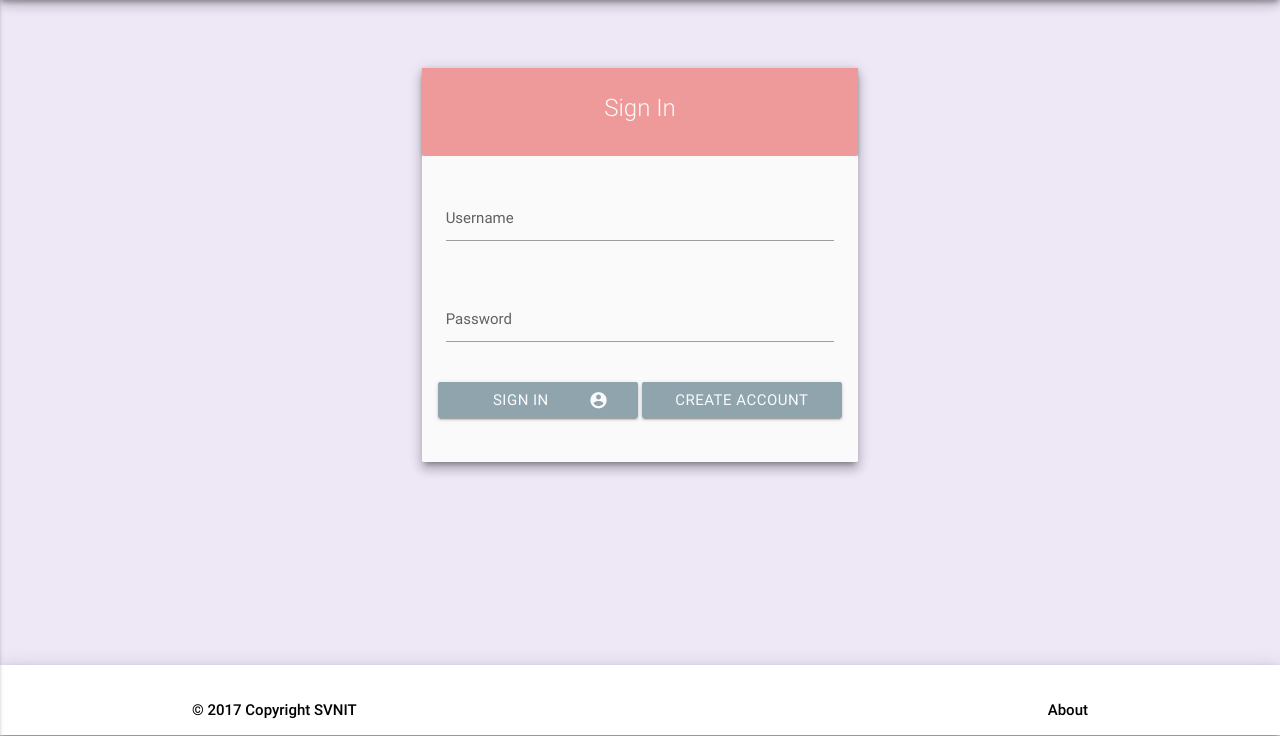
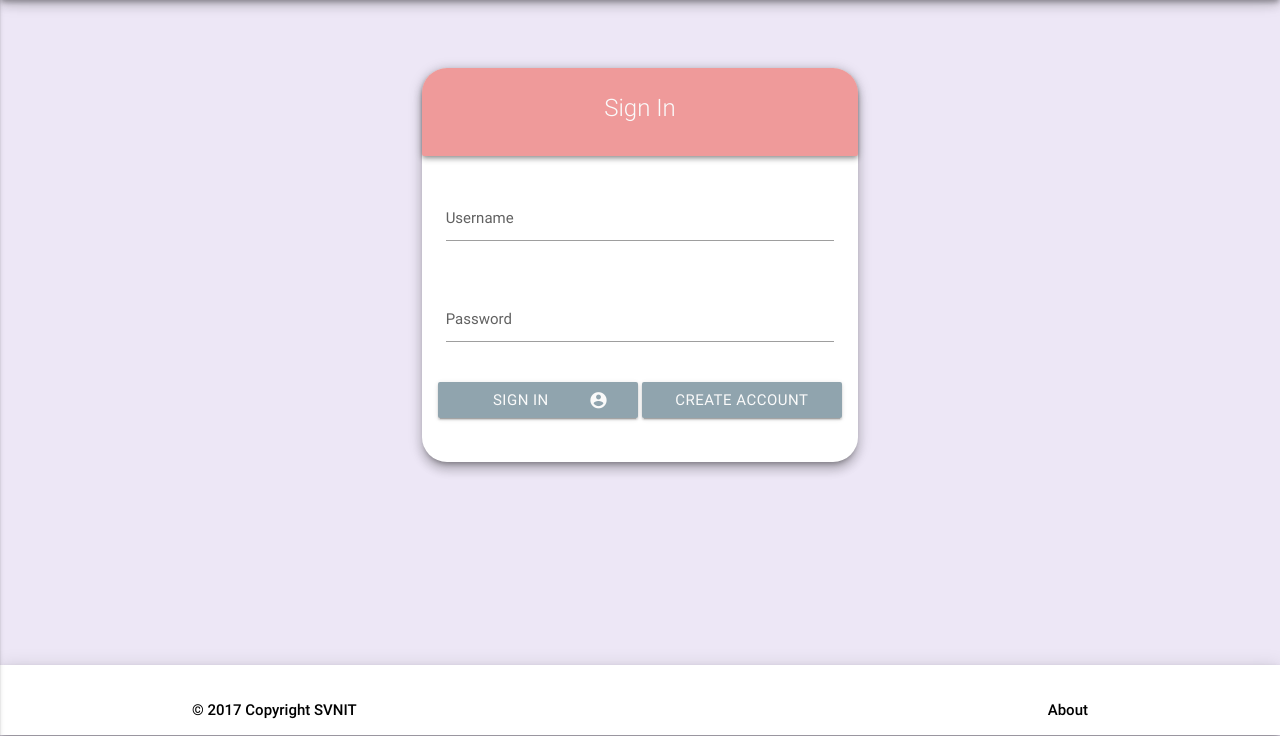
Before and after one commit to aakashrana1995/svnit-tnp, a Django app: page /consent/login in a window 1280 px wide. Shown: the part 64-800 px from the top of the page. Run offline with Django 3.2, Linux system fonts and the light colour scheme; parts of the project's set-up code (start-up, migrations or seed data) failed here and were passed over; some libraries are stand-ins or nearby versions.

Commit message:
login page round border

```diff
--- /dev/null
+++ b/tnp/static/css/consent/login.css
@@ -0,0 +1,8 @@
+.card {
+  border-radius: 25px !important;
+}
+
+.upper_round {
+  border-top-left-radius: 25px !important;
+	border-top-right-radius: 25px !important;
+}
--- a/tnp/templates/consent/login_user.html
+++ b/tnp/templates/consent/login_user.html
@@ -4,6 +4,7 @@
 
 {% block custom_css %}
   <link type="text/css" rel="stylesheet" href="/static/css/form.css" media="screen,projection" />
+  <link type="text/css" rel="stylesheet" href="/static/css/consent/login.css" media="screen,projection" />
 {% endblock %}
 
 {% block body_block %}
@@ -27,11 +28,11 @@
            <div class="row">
               <div class="col s12 m6 offset-m3">
                  <div class="card z-depth-4">
-                    <div class="card-content grey-text text-lighten-5 red lighten-3 z-depth-1">
+                    <div class="card-content grey-text text-lighten-5 red lighten-3 z-depth-2 upper_round">
                        <span class="card-title center">Sign In</span>
                     </div>
 
-                    <div class="card-content grey lighten-5">
+                    <div class="card-content">
                       <form id="login_form" method="post" role="form" action="/consent/login/">
                           {% csrf_token %}
 
```
